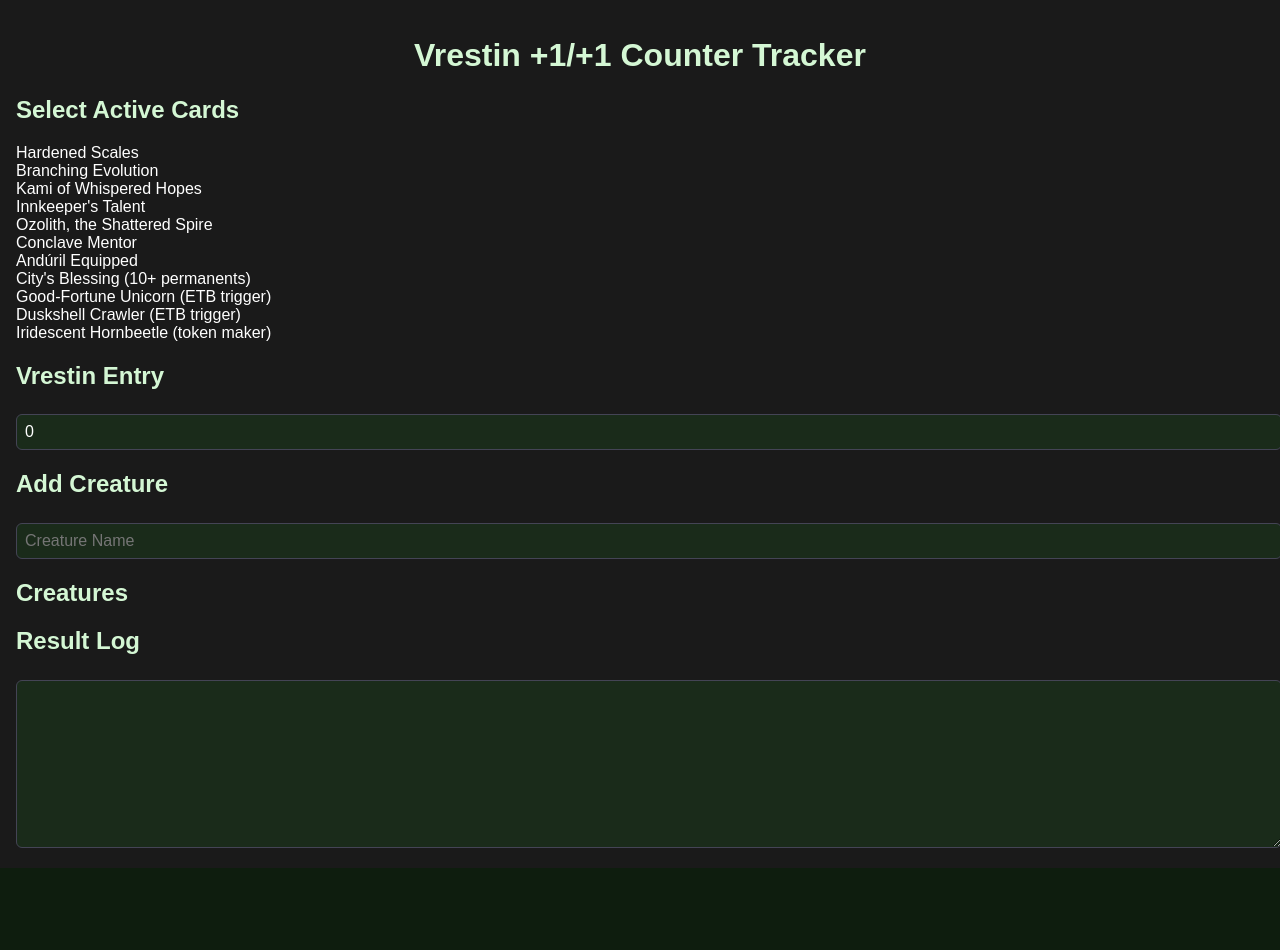
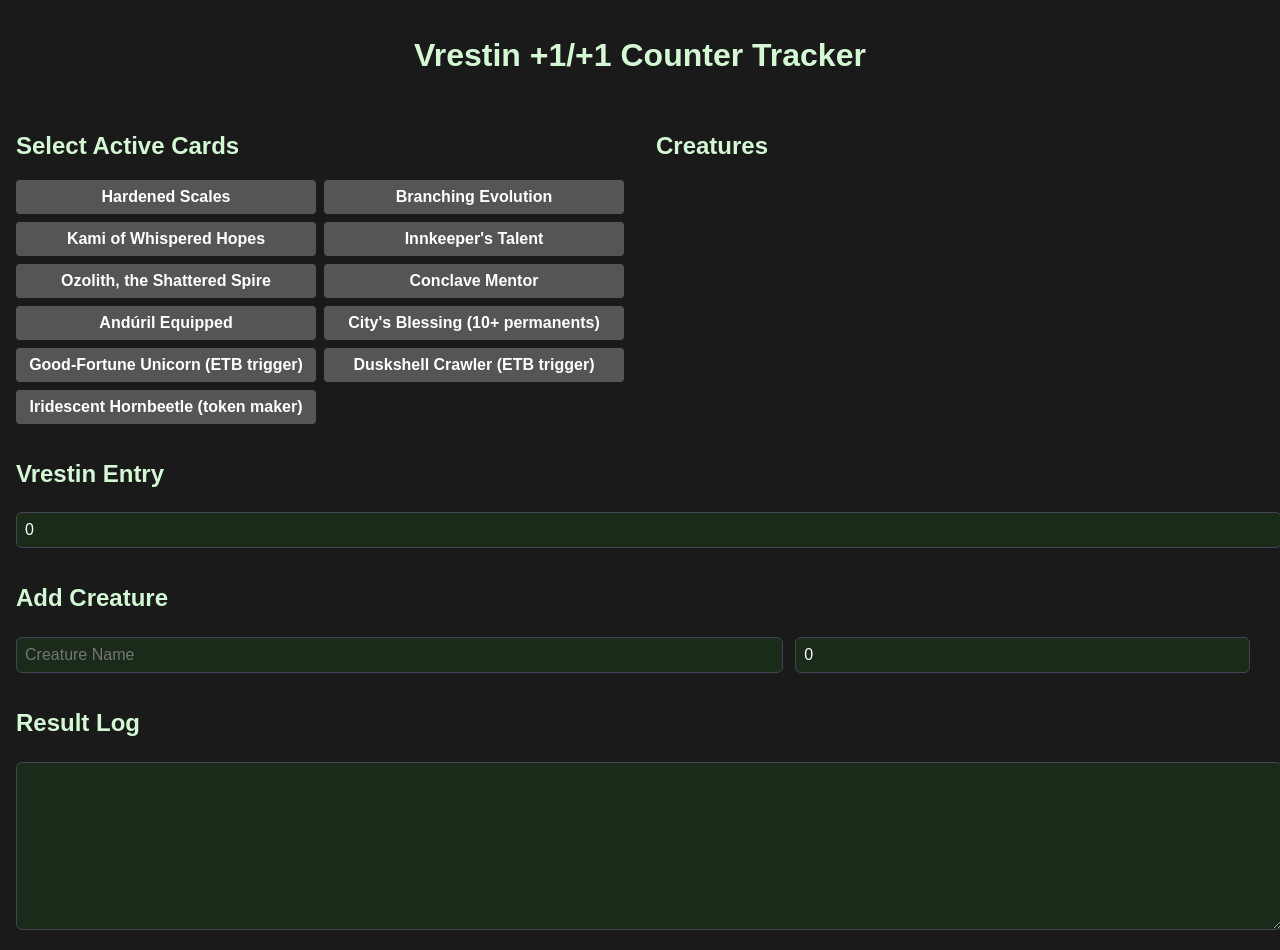
Before and after one commit to cdragon666/vrestin-counters, a React (Create React App) app: page / in a window 1280 px wide. Before the commit the page ends 868 px from the top, so only its background shows below. Built offline with nearby package versions, Linux system fonts and the light colour scheme.

Commit message:
Restore previous layout and readability

```diff
--- a/src/App.js
+++ b/src/App.js
@@ -69,15 +69,50 @@ export default function App() {
   }, [suggestions]);
 
   return (
-    <div style={{ padding: "1rem", color: "#fff", background: "#1a1a1a", fontFamily: "Arial, sans-serif" }}>
+    <div style={{ padding: "1rem", color: "#fff", background: "#1a1a1a", fontFamily: "Arial, sans-serif", display: "flex", flexDirection: "column", gap: "1rem" }}>
       <h1 style={{ textAlign: "center" }}>Vrestin +1/+1 Counter Tracker</h1>
+
+      <div style={{ display: "flex", flexWrap: "wrap", gap: "2rem" }}>
+        <div style={{ flex: 1, minWidth: "300px" }}>
           <h2>Select Active Cards</h2>
-      <div>
+          <div style={{ display: "grid", gridTemplateColumns: "1fr 1fr", gap: "0.5rem" }}>
             {supportCards.map((card) => (
-          <div key={card.id}>{card.name}</div>
+              <div
+                key={card.id}
+                style={{
+                  padding: "0.5rem",
+                  backgroundColor: selectedCards.includes(card.id) ? "#2e7d32" : "#555",
+                  borderRadius: "4px",
+                  cursor: "pointer",
+                  textAlign: "center",
+                  color: "#fff",
+                  fontWeight: "bold"
+                }}
+                onClick={() => setSelectedCards((prev) =>
+                  prev.includes(card.id)
+                    ? prev.filter((c) => c !== card.id)
+                    : [...prev, card.id]
+                )}
+              >
+                {card.name}
+              </div>
             ))}
           </div>
+        </div>
 
+        <div style={{ flex: 1, minWidth: "300px" }}>
+          <h2>Creatures</h2>
+          <div>
+            {creatures.map((c, i) => (
+              <div key={i} style={{ display: "flex", justifyContent: "space-between", marginBottom: "0.3rem" }}>
+                <span style={{ color: "#fff" }}>{c.name}: +{c.counters}/+{c.counters}</span>
+              </div>
+            ))}
+          </div>
+        </div>
+      </div>
+
+      <div>
         <h2>Vrestin Entry</h2>
         <input
           type="number"
@@ -85,25 +120,28 @@ export default function App() {
           onChange={(e) => setVrestinX(e.target.value)}
           style={{ width: "100%" }}
         />
+      </div>
 
+      <div>
         <h2>Add Creature</h2>
         <input
           type="text"
           placeholder="Creature Name"
           value={newCreatureName}
           onChange={handleNameChange}
-        style={{ width: "100%" }}
+          style={{ width: "60%", marginRight: "1%" }}
         />
-
+        <input
+          type="number"
+          placeholder="+1/+1 Counters"
+          value={startingCounters}
+          onChange={(e) => setStartingCounters(e.target.value)}
+          style={{ width: "35%" }}
+        />
         {memoizedSuggestions}
-
-      <h2>Creatures</h2>
-      <div>
-        {creatures.map((c, i) => (
-          <div key={i}>{c.name}: +{c.counters}/+{c.counters}</div>
-        ))}
       </div>
 
+      <div>
         <h2>Result Log</h2>
         <textarea
           readOnly
@@ -111,5 +149,6 @@ export default function App() {
           style={{ width: "100%", height: "150px" }}
         />
       </div>
+    </div>
   );
 }
```
Lines whose indentation alone changed are shown as unchanged.
